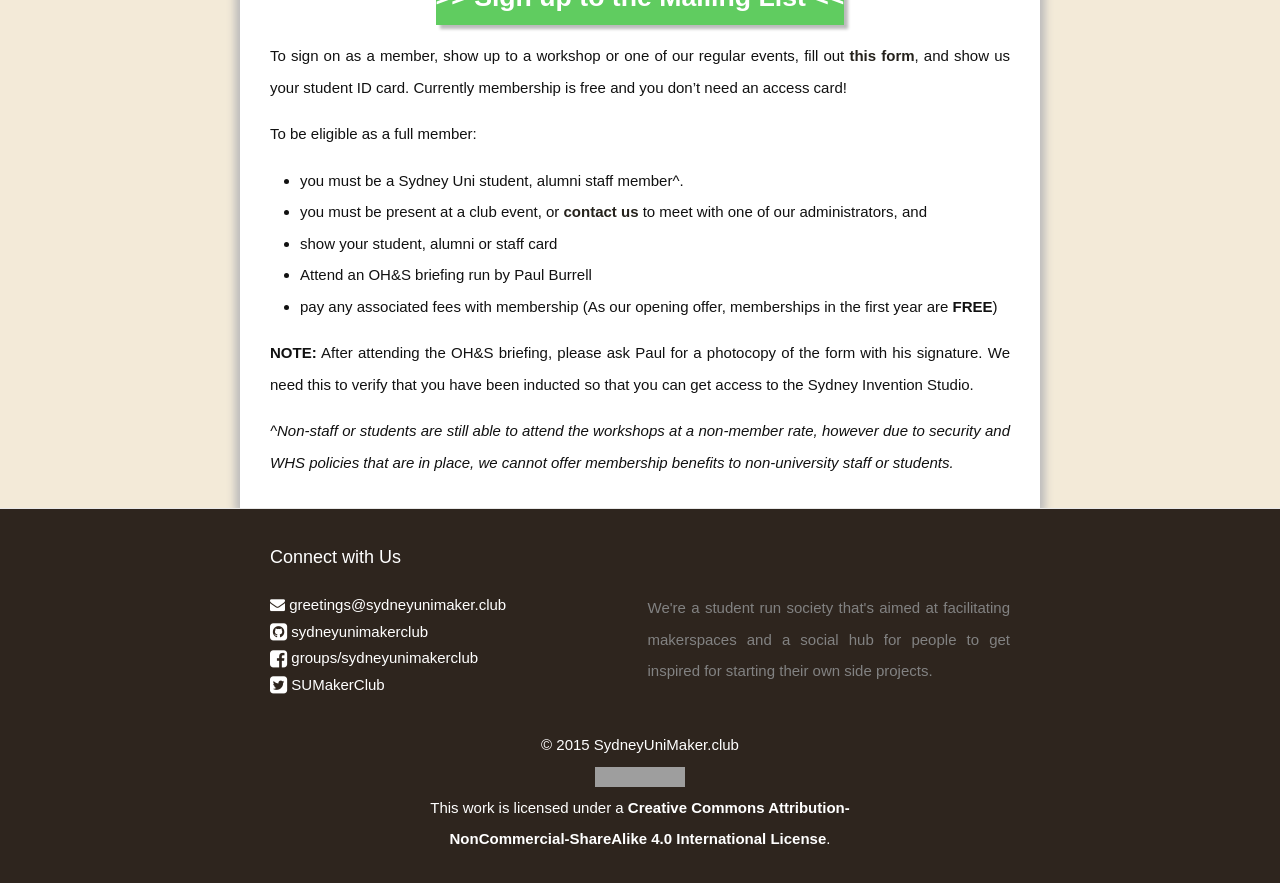
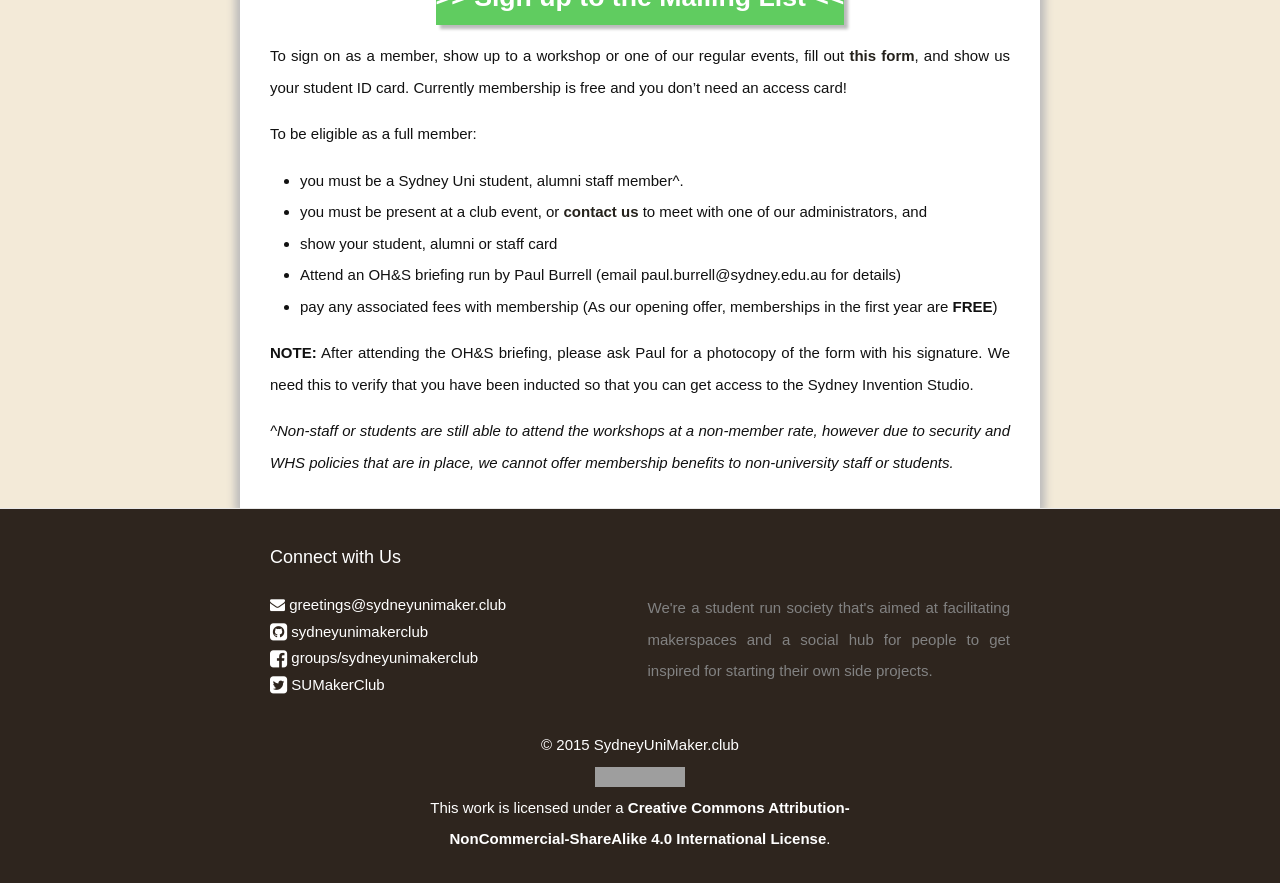
Before and after one commit to sydneyunimakerclub/sydneyunimakerclub.github.io, a Jekyll site: the page built from membership.md, in a window 1280 px wide and 900 px high, scrolled down 1419 px. Shown: the top 883 px of the window. Built offline with Jekyll 4.4.1, drawn with Linux system fonts in a browser that asks for light colours; nearby versions of some CDN libraries; grey boxes are pictures that could not be loaded.

Commit message:
Added pauls email to membership

```diff
--- a/membership.md
+++ b/membership.md
@@ -51,7 +51,7 @@
 * you must be a Sydney Uni student, alumni staff member^.
 * you must be present at a club event, or **[contact us](/contact-us.html)** to meet with one of our administrators, and
 * show your student, alumni or staff card
-* Attend an OH&S briefing run by Paul Burrell
+* Attend an OH&S briefing run by Paul Burrell (email paul.burrell@sydney.edu.au for details)
 * pay any associated fees with membership (As our opening offer, memberships in the first year are **FREE**)
 
 <b>NOTE:</b> After attending the OH&S briefing, please ask Paul for a photocopy of the form with his signature. We need this to verify that you have been inducted so that you can get access to the Sydney Invention Studio.
```
